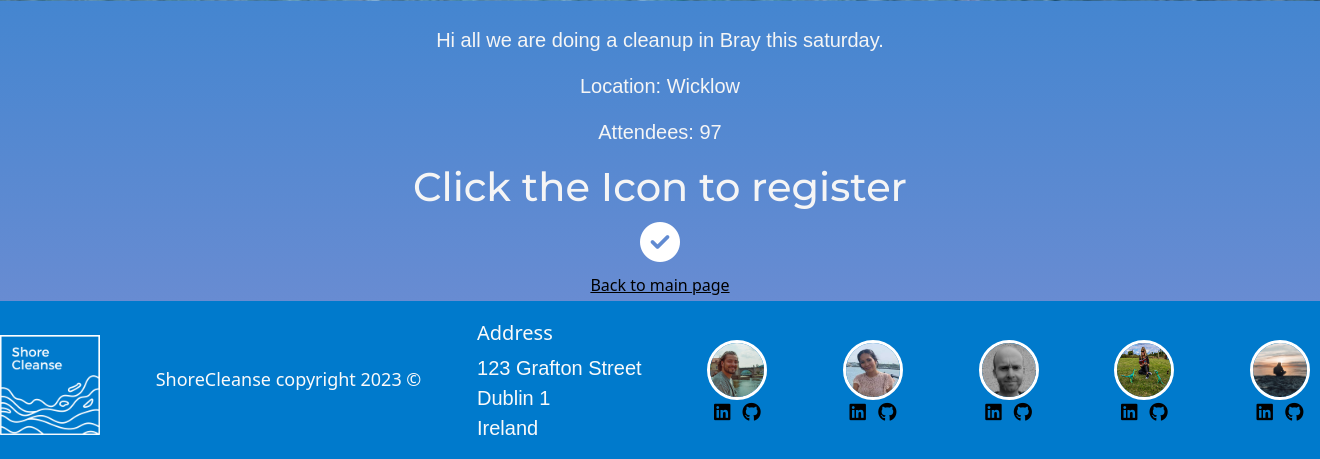
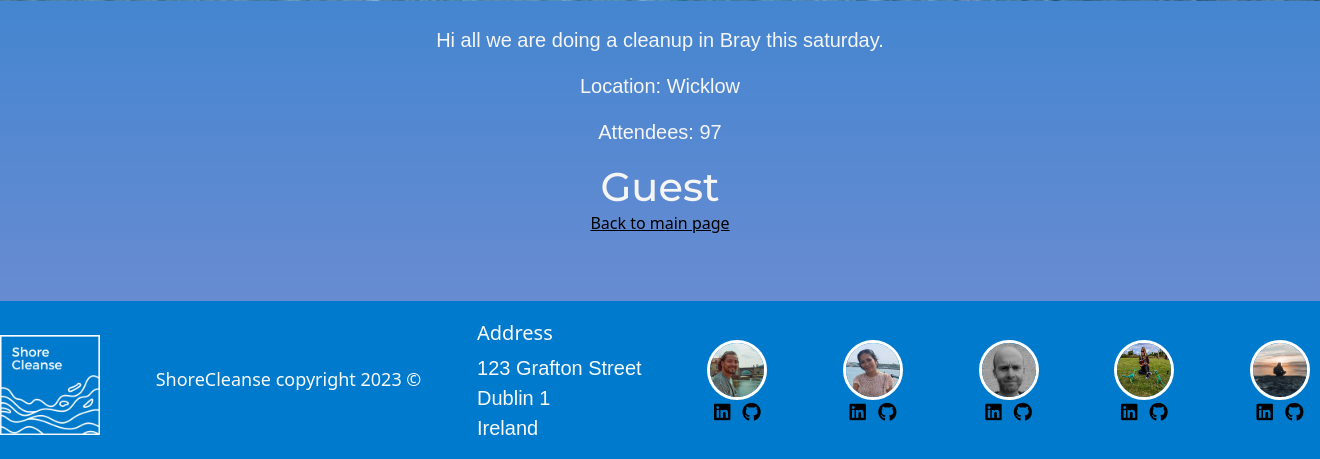
Before and after one commit to KTC96/ShoreCleanse, a Django app: page /view_event/6 in a window 1320 px wide; the page is wider, and only the part inside the window is pictured. Shown: the part 569-1028 px from the top of that part. Run offline with Django 4.2, Linux system fonts and the light colour scheme; data comes from the database, SQL or seed files in the repository; some libraries are stand-ins or nearby versions.

Commit message:
removed bug where guests can register for events

```diff
--- a/Event/templates/Event/view_event.html
+++ b/Event/templates/Event/view_event.html
@@ -10,6 +10,10 @@
     <p>{{ event.notes }}</p>
     <p>Location: {{ event.location }}</p>
     <p>Attendees: {{ event.attendees }}</p>
+
+    {% if username == 'guest' %}
+    <h1>Guest</h1>
+    {% else %}
     <form class="text-center" action="" method="post">
         {% csrf_token %}
 
@@ -25,7 +29,10 @@
         </button>
         {% endif %}
     </form>
+    {% endif %}
+
     <a href="{% url 'index' %}">Back to main page</a>
+
 </div>
 
 {% endblock %}
--- a/Event/views.py
+++ b/Event/views.py
@@ -13,6 +13,9 @@ def view_event(request, id):
     event = Event.objects.get(id=id)
 
     username = request.user.username
+
+    if len(username) == 0:
+        username = 'guest'
 
     attendeeList = event.names
 
@@ -43,4 +46,4 @@ def view_event(request, id):
     else:
         signedUp = False
 
-    return render(request, 'Event/view_event.html', {'event': event, 'signedUp': signedUp})
+    return render(request, 'Event/view_event.html', {'event': event, 'signedUp': signedUp, 'username': username})
```
